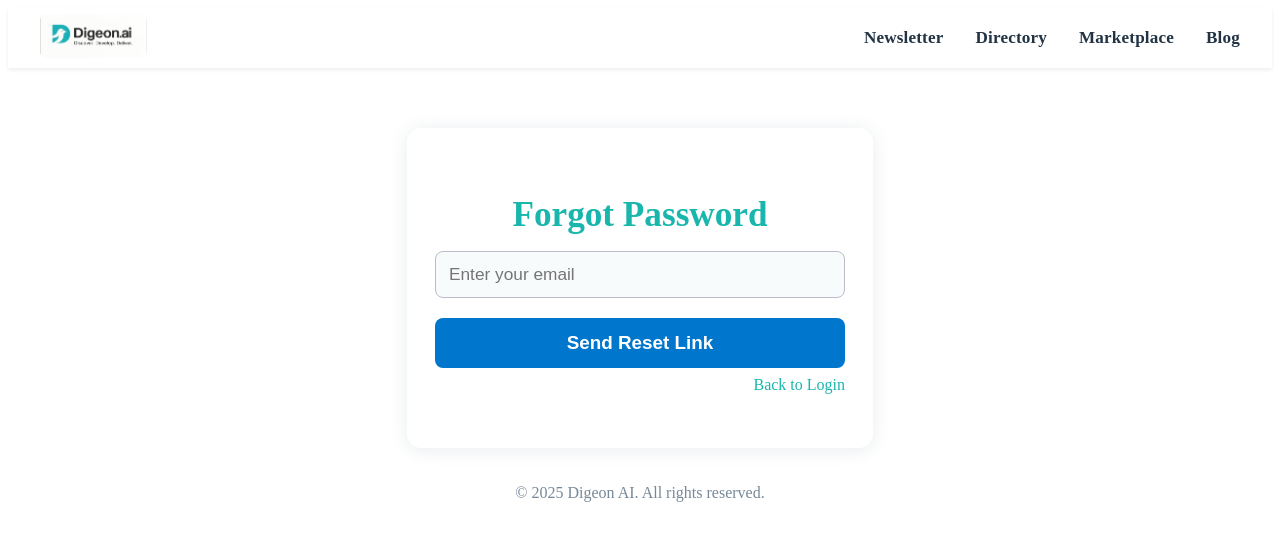
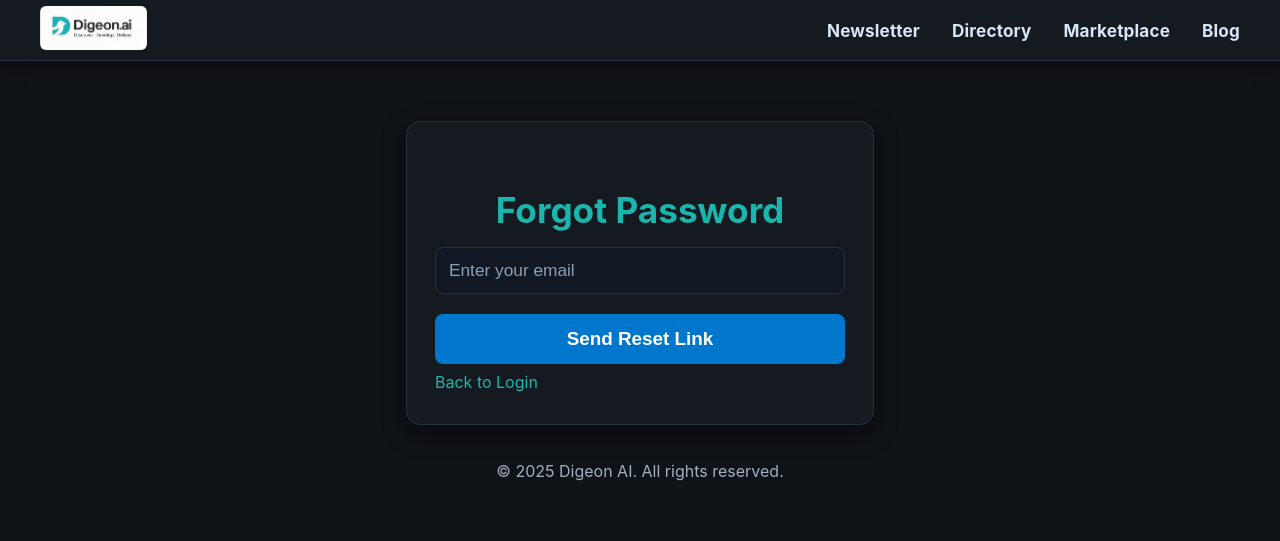
Before and after one commit to RajD2004/digeon, a Flask app: page /forgot-password in a window 1280 px wide. Shown: the top 541 px of the page. Run offline with Flask 3, Linux system fonts and the light colour scheme.

Commit message:
This is commit

```diff
--- a/templates/forgot-password.html
+++ b/templates/forgot-password.html
@@ -7,28 +7,107 @@
   <link rel="icon" href="/static/images/icon.png" type="image/png">
 
   <style>
-    /* Navbar Styles (from marketplace.html) */
-    .navbar { background: #fff; box-shadow: 0 2px 4px rgba(0,0,0,0.07); position: sticky; top: 0; z-index: 100; }
-    .navbar .container { display: flex; justify-content: space-between; align-items: center; max-width: 1200px; margin: 0 auto; padding: 0 24px; height: 60px; }
-    .logo img { height: 44px; border-radius: 6px; }
-    .nav-links { list-style: none; display: flex; gap: 32px; margin: 0 0 0 20px; padding: 0; align-items: center; }
-    .nav-links a { text-decoration: none; color: #234; font-weight: bold; font-size: 1.07rem; letter-spacing: 0.01em; padding: 7px 0; transition: color 0.22s; border-bottom: 2px solid transparent; }
-    .nav-links a:hover, .nav-links a:focus { color: #19b6ad; border-bottom: 2px solid #19b6ad; }
+/* ==== Dark Theme Variables & Base ==== */
+:root{
+  --bg:#0f1216;
+  --panel:#151a21;
+  --panel-2:#121823;
+  --text:#e6edf3;
+  --muted:#9fb0c2;
+  --brand:#19b6ad;
+  --accent:#0077cc;
+  --danger:#e63946;
+  --border:#273141;
+  --ring: rgba(125,211,252,.35);
+}
+html{color-scheme:dark;-webkit-font-smoothing:antialiased;-moz-osx-font-smoothing:grayscale}
+html, body { margin:0; background:var(--bg); color:var(--text); font-family:'Inter', Arial, sans-serif; }
+a { color:#7dd3fc; text-decoration:none; }
+a:hover { text-decoration:underline; }
 
-    /* Auth Container Styles */
-    .auth-container { max-width: 410px; margin: 60px auto 0 auto; background: #fff; padding: 38px 28px 32px 28px; border-radius: 14px; box-shadow: 0 2px 18px rgba(30,70,90,0.10);}
-    .auth-container h2 { text-align: center; margin-bottom: 16px; font-size: 2.2rem; color: #19b6ad;}
-    .auth-form { display: flex; flex-direction: column; gap: 14px;}
-    .auth-form input { padding: 12px 13px; border-radius: 8px; border: 1.2px solid #bbc; font-size: 1.08rem; background: #f8fbfc;}
-    .auth-form button { background: #0077cc; color: #fff; font-weight: 700; border: none; border-radius: 8px; padding: 14px 0; font-size: 1.18rem; cursor: pointer; margin-top: 6px;}
-    .auth-form button:hover { background: #005fa3; }
-    .form-link-row { display: flex; justify-content: flex-end; margin-top: 8px;}
-    .form-link-row a { color: #19b6ad; text-decoration: none; font-size: 1rem;}
-    .form-link-row a:hover { text-decoration: underline; }
-    #reset-msg { color: #19b6ad; font-size: 1.06rem; min-height: 22px; }
+/* ==== Navbar (from marketplace.html → dark) ==== */
+.navbar {
+  background: var(--panel);
+  border-bottom: 1px solid var(--border);
+  box-shadow: 0 6px 18px rgba(0,0,0,.25);
+  position: sticky; top: 0; z-index: 100;
+}
+.navbar .container {
+  display:flex; justify-content:space-between; align-items:center;
+  max-width:1200px; margin:0 auto; padding:0 24px; height:60px;
+}
+.logo img { height:44px; border-radius:6px; }
+.nav-links { list-style:none; display:flex; gap:32px; margin:0 0 0 20px; padding:0; align-items:center; }
+.nav-links a {
+  color:#d8e7f5; font-weight:700; font-size:1.07rem; letter-spacing:.01em;
+  padding:7px 0; border-bottom:2px solid transparent;
+  transition: color .2s, border-color .2s;
+}
+.nav-links a:hover, .nav-links a:focus {
+  color: var(--brand);
+  border-bottom:2px solid var(--brand);
+  outline: none;
+}
 
-    /* Footer */
-    footer .container { max-width: 1200px; margin: 0 auto; padding: 20px 24px 12px 24px; text-align: center; font-size: 1rem; color: #789;}
+/* ==== Auth Container ==== */
+.auth-container {
+  max-width:410px; margin:60px auto 0;
+  background: var(--panel);
+  padding:38px 28px 32px 28px;
+  border-radius:14px;
+  border:1px solid var(--border);
+  box-shadow:0 8px 24px rgba(0,0,0,.35);
+}
+.auth-container h2 {
+  text-align:center; margin-bottom:16px;
+  font-size:2.2rem; color: var(--brand);
+}
+
+/* ==== Form ==== */
+.auth-form { display:flex; flex-direction:column; gap:14px; }
+
+.auth-form input {
+  padding:12px 13px; border-radius:8px;
+  border:1.2px solid var(--border); font-size:1.08rem;
+  background: var(--panel-2); color: var(--text);
+  transition:border-color .15s, box-shadow .15s, background .15s;
+}
+.auth-form input::placeholder { color:#8aa0b8; }
+.auth-form input:focus-visible {
+  border-color:#2a4763; box-shadow:0 0 0 3px var(--ring); outline:none;
+}
+
+.auth-form button {
+  background: var(--accent); color:#fff; font-weight:700; border:none;
+  border-radius:8px; padding:14px 0; font-size:1.18rem; cursor:pointer; margin-top:6px;
+  transition: filter .15s, transform .04s, box-shadow .15s;
+}
+.auth-form button:hover { filter:brightness(1.1); }
+.auth-form button:active { transform:translateY(1px); }
+.auth-form button:focus-visible { outline:none; box-shadow:0 0 0 3px var(--ring); }
+
+.form-link-row {
+  display:flex; justify-content:space-between; margin-top:8px;
+}
+.form-link-row a { color: var(--brand); font-size:1rem; }
+.form-link-row a:hover { text-decoration:underline; }
+
+#login-msg { color: var(--danger); font-size:1.06rem; min-height:22px; }
+
+/* ==== Footer ==== */
+footer .container {
+  max-width:1200px; margin:0 auto;
+  padding:20px 24px 12px 24px;
+  text-align:center; font-size:1rem; color: var(--muted);
+}
+
+/* ==== Nice dark scrollbars (WebKit/Blink) ==== */
+*::-webkit-scrollbar{ width:10px; height:10px }
+*::-webkit-scrollbar-thumb{
+  background:#263346; border-radius:10px; border:2px solid #161b22
+}
+*::-webkit-scrollbar-track{ background:#10151c; border-radius:10px }
+
   </style>
 </head>
 <body>
```
Also changed, not shown: templates/developer-register.html (+63 -0 lines), templates/profile.html (+64 -11 lines).
